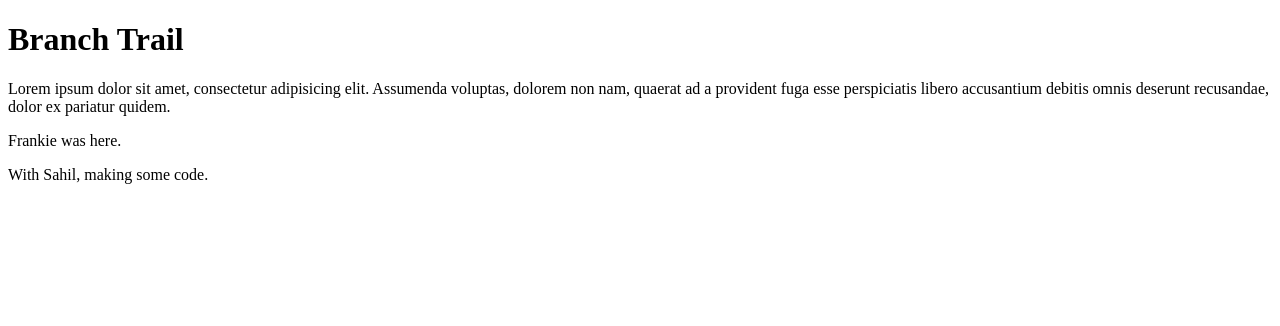
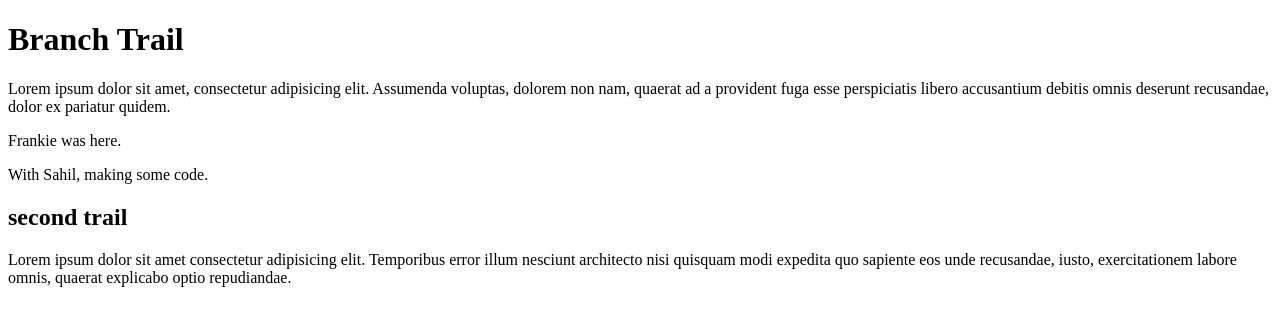
Before and after one commit to frank-ventures/branch-practice, a plain HTML site: page index.html in a window 1280 px wide. Drawn offline with Linux system fonts and the light colour scheme.

Commit message:
added some text

```diff
--- a/index.html
+++ b/index.html
@@ -15,5 +15,12 @@
     </p>
     <p>Frankie was here.</p>
     <p>With Sahil, making some code.</p>
+    <h2>second trail</h2>
+    <p>
+      Lorem ipsum dolor sit amet consectetur adipisicing elit. Temporibus error
+      illum nesciunt architecto nisi quisquam modi expedita quo sapiente eos
+      unde recusandae, iusto, exercitationem labore omnis, quaerat explicabo
+      optio repudiandae.
+    </p>
   </body>
 </html>
```
